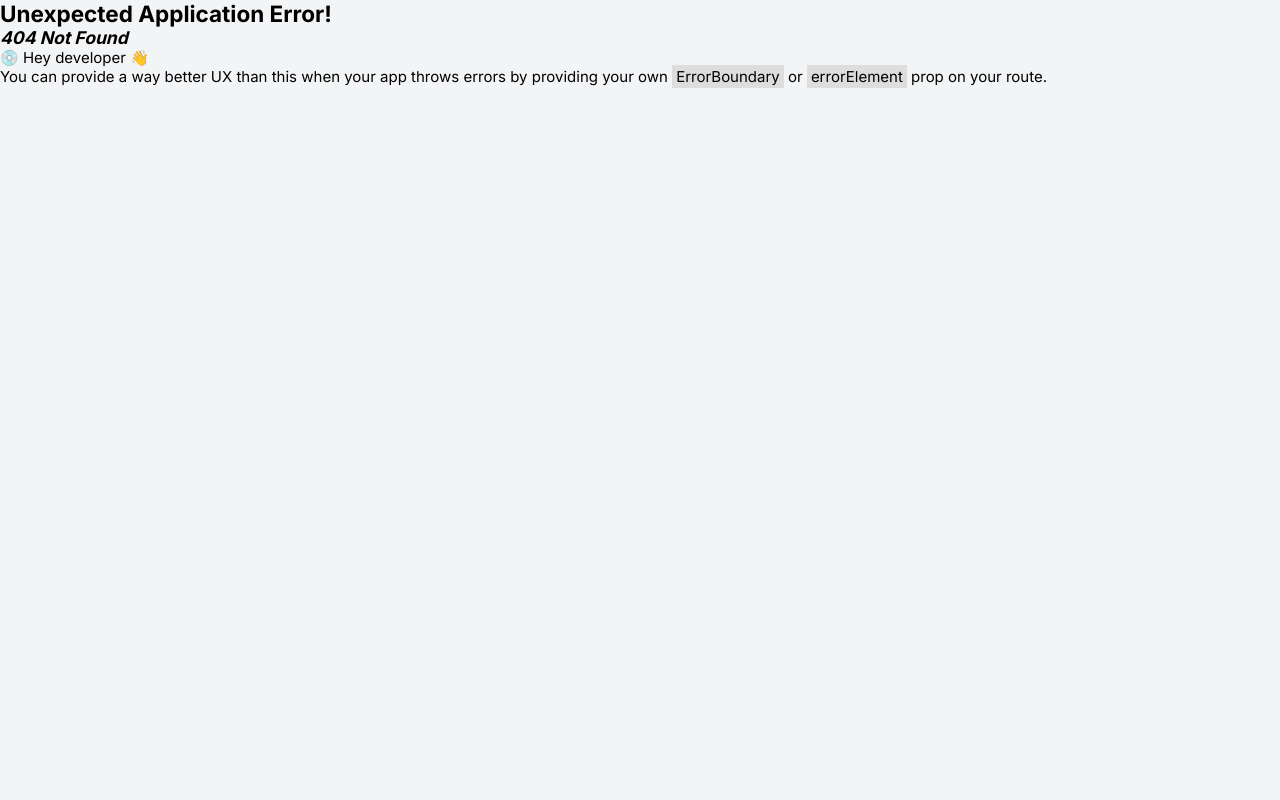
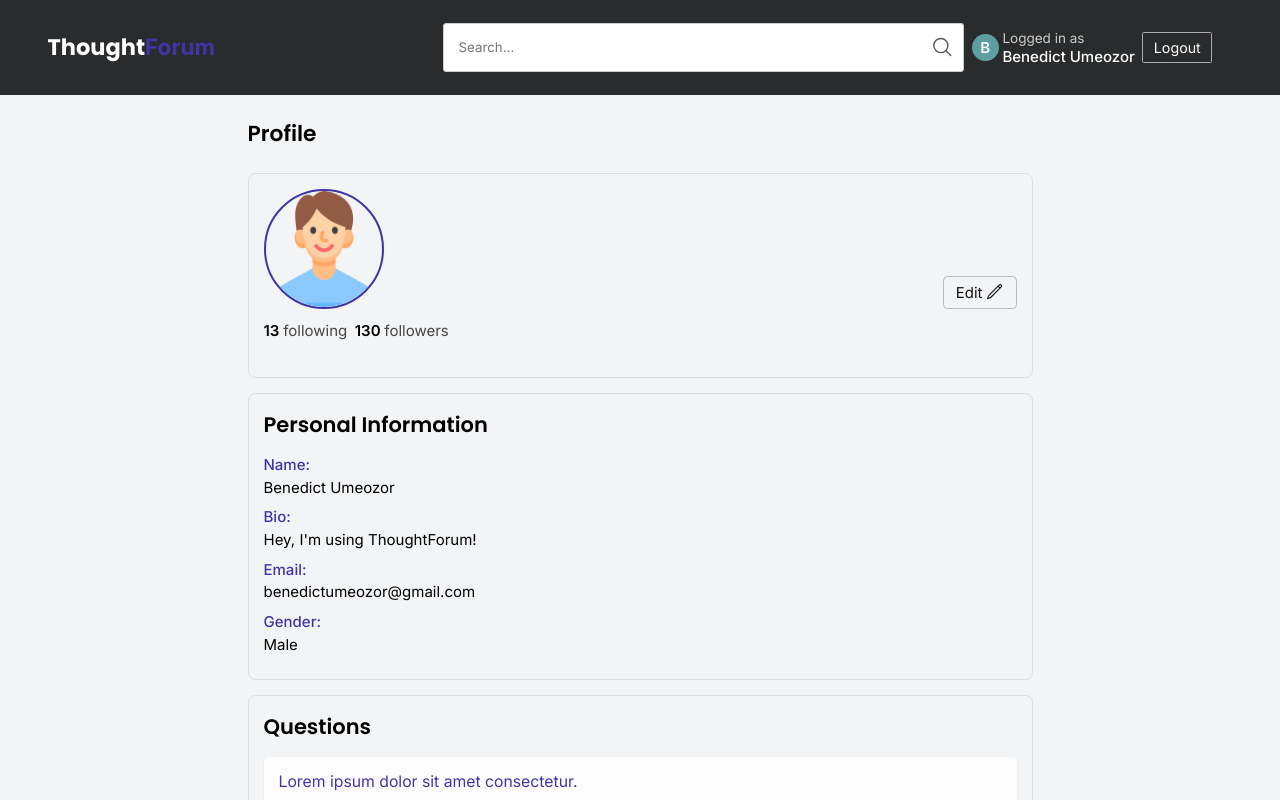
Before and after one commit to BenedictUmeozor/ThoughtForum-frontend-, a React (Vite) app: page /profile/1 in a window 1280 px wide. Before the commit this address had no page. Shown: the top 800 px of the page. Built offline with nearby package versions, Linux system fonts and the light colour scheme.

Commit message:
construction page, user profile page

```diff
--- a/src/components/Question-sm.tsx
+++ b/src/components/Question-sm.tsx
@@ -5,10 +5,10 @@ import { AnswerIcon } from "../assets/icons";
 const Question = () => {
   return (
     <div className="question">
-      <div className="question-header">
+      <Link to='/profile/1' className="question-header">
         <Avatar />
         <span>Benedict Umeozor</span>
-      </div>
+      </Link>
       <div className="question-body">
         <Link to={'/'}>
             Lorem ipsum dolor sit amet consectetur.
@@ -16,7 +16,7 @@ const Question = () => {
       </div>
       <div className="question-footer">
         <AnswerIcon className="answer-icon icon" />
-        <span>12 answers</span>
+        <Link to={'/question/1'}>12 answers</Link>
       </div>
     </div>
   );
--- a/src/components/Question.tsx
+++ b/src/components/Question.tsx
@@ -7,10 +7,10 @@ const Question = () => {
     <div className="question">
       <div className="question-header">
         <div className="flex">
-          <div className="user">
+          <Link to={'/profile/1'} className="user">
             <Avatar />
             <span>Benedict Umeozor</span>
-          </div>
+          </Link>
           <div className="user-actions">
             <button>follow</button>
           </div>
@@ -28,12 +28,12 @@ const Question = () => {
             <LikeIcon className="icon like-icon" />
             <span>45</span>
           </div>
-          <Link to={'/'} className="answers action">
+          <Link to={'/question/1'} className="answers action">
             <AnswerIcon className="icon answer-icon" />
             <span>25</span>
           </Link>
         </div>
-        <Link to={'/'} className="answer">Answer</Link>
+        <Link to={'/question/1'} className="answer">Answer</Link>
       </div>
     </div>
   );
--- a/src/components/User.tsx
+++ b/src/components/User.tsx
@@ -1,3 +1,4 @@
+import { Link } from "react-router-dom";
 import { QuestionIcon } from "../assets/icons";
 import Avatar from "./Avatar";
 
@@ -9,7 +10,7 @@ const User = () => {
       </div>
       <div className="right">
         <div className="flex-between">
-          <p className="name">Benedict Umeozor</p>
+          <Link to={'/profile/1'} className="name">Benedict Umeozor</Link>
           <button>follow</button>
         </div>
         <div className="questions">
--- a/src/components/UserQuestion.tsx
+++ b/src/components/UserQuestion.tsx
@@ -5,7 +5,7 @@ const UserQuestion = () => {
   return (
     <div className="profile-question">
       <div className="header">
-        <Link to={"/"}>Lorem ipsum dolor sit amet consectetur.</Link>
+        <Link to={"/question/1"}>Lorem ipsum dolor sit amet consectetur.</Link>
       </div>
       <div className="body">
         <p className="category">
@@ -16,7 +16,7 @@ const UserQuestion = () => {
       <div className="footer">
         <p>
           <AnswerIcon className="icon" />
-          <span>24 answers</span>
+          <Link to={'/question/1'}>24 answers</Link>
         </p>
         <div className="icons">
           <PencilIcon className="icon edit" />
--- a/src/main.tsx
+++ b/src/main.tsx
@@ -1,4 +1,4 @@
-import React, { lazy } from "react";
+import React, { lazy, Suspense } from "react";
 import ReactDOM from "react-dom/client";
 import "./sass/main.scss";
 import {
@@ -7,19 +7,34 @@ import {
   Route,
   RouterProvider,
 } from "react-router-dom";
-import RootLayout from "./layouts/RootLayout.tsx";
+
 import Home from "./pages/index.tsx";
+import Loader from "./components/Loader.tsx";
 const Signup = lazy(() => import("./pages/Signup.tsx"));
 const Signin = lazy(() => import("./pages/Signin.tsx"));
 const Profile = lazy(() => import("./pages/Profile.tsx"));
+const RootLayout = lazy(() => import("./layouts/RootLayout.tsx"));
+const UserProfile = lazy(() => import("./pages/UserProfile.tsx"));
+const Construction = lazy(() => import("./pages/Construction.tsx"));
+const QuestionPage = lazy(() => import("./pages/QuestionPage.tsx"));
 
 const router = createBrowserRouter(
   createRoutesFromElements(
-    <Route path="/" element={<RootLayout />}>
+    <Route
+      path="/"
+      element={
+        <Suspense fallback={<Loader />}>
+          <RootLayout />
+        </Suspense>
+      }
+    >
       <Route index element={<Home />} />
       <Route path="signup" element={<Signup />} />
       <Route path="login" element={<Signin />} />
       <Route path="profile" element={<Profile />} />
+      <Route path="profile/:id" element={<UserProfile />} />
+      <Route path="question/:id" element={<QuestionPage />} />
+      <Route path="*" element={<Construction />} />
     </Route>
   )
 );
--- /dev/null
+++ b/src/pages/Construction.tsx
@@ -0,0 +1,14 @@
+import image from "../assets/images/construction.svg";
+
+const Construction = () => {
+  return (
+    <div className="construction-page">
+      <div className="construction">
+        <img className="w-10/12 max-w-md" src={image} alt="" />
+      </div>
+      <p className="mt-5 text-center text-lg">Site under construction</p>
+    </div>
+  );
+};
+
+export default Construction;
--- /dev/null
+++ b/src/pages/QuestionPage.tsx
@@ -0,0 +1,9 @@
+const QuestionPage = () => {
+  return (
+    <section className="question-page">
+      <div className="container"></div>
+    </section>
+  );
+};
+
+export default QuestionPage;
--- /dev/null
+++ b/src/pages/UserProfile.tsx
@@ -0,0 +1,69 @@
+import { Link } from "react-router-dom";
+import male from "../assets/images/man.png";
+import { PencilIcon } from "../assets/icons";
+import UserQuestion from "../components/UserQuestion";
+//import female from '../assets/images/woman.png'
+
+const UserProfile = () => {
+  return (
+    <section className="profile">
+      <div className="container">
+        <h2>Profile</h2>
+
+        <div className="user">
+          <div className="flex">
+            <div className="user-avatar">
+              <img src={male} alt="user" />
+            </div>
+            <Link to={"/"}>
+              Edit <PencilIcon className="icon" />
+            </Link>
+          </div>
+          <div className="follow">
+            <div>
+              <p>
+                13 <span>following</span>
+              </p>
+            </div>
+            <div>
+              <p>
+                130 <span>followers</span>
+              </p>
+            </div>
+          </div>
+        </div>
+
+        <div className="user-details">
+          <h3>Personal Information</h3>
+          <div className="detail">
+            <span className="key">Name:</span>
+            <span className="value">Benedict Umeozor</span>
+          </div>
+          <div className="detail">
+            <span className="key">Bio:</span>
+            <span className="value">Hey, I'm using ThoughtForum!</span>
+          </div>
+          <div className="detail">
+            <span className="key">Email:</span>
+            <span className="value">benedictumeozor@gmail.com</span>
+          </div>
+          <div className="detail">
+            <span className="key">Gender:</span>
+            <span className="value">Male</span>
+          </div>
+        </div>
+
+        <div className="user-questions">
+          <h3>Questions</h3>
+          <div className="list">
+            <UserQuestion />
+            <UserQuestion />
+            <UserQuestion />
+          </div>
+        </div>
+      </div>
+    </section>
+  );
+};
+
+export default UserProfile;
--- /dev/null
+++ b/src/sass/_construction.scss
@@ -0,0 +1,18 @@
+.construction-page {
+    padding: 2rem 0;
+
+  .construction {
+    margin: 2rem 0;
+
+    img {
+      width: 85%;
+      max-width: 400px;
+    }
+  }
+
+  p {
+    text-align: center;
+    font-size: 1.2rem;
+    font-family: $font-poppins;
+  }
+}
--- a/src/sass/_profile.scss
+++ b/src/sass/_profile.scss
@@ -97,6 +97,13 @@
     .user-questions {
       @extend %section;
       margin-top: 1rem;
+
+      h3 {
+        font-size: 1.4rem;
+        font-weight: 600;
+        font-family: $font-poppins;
+        margin-bottom: 1rem;
+      }
     }
   }
 }
--- a/src/sass/main.scss
+++ b/src/sass/main.scss
@@ -5,6 +5,7 @@
 @import "./header";
 @import './home';
 @import './profile';
+@import './construction';
 
 .main {
   display: grid;
```
Also changed, not shown: src/assets/images/construction.svg (added).
